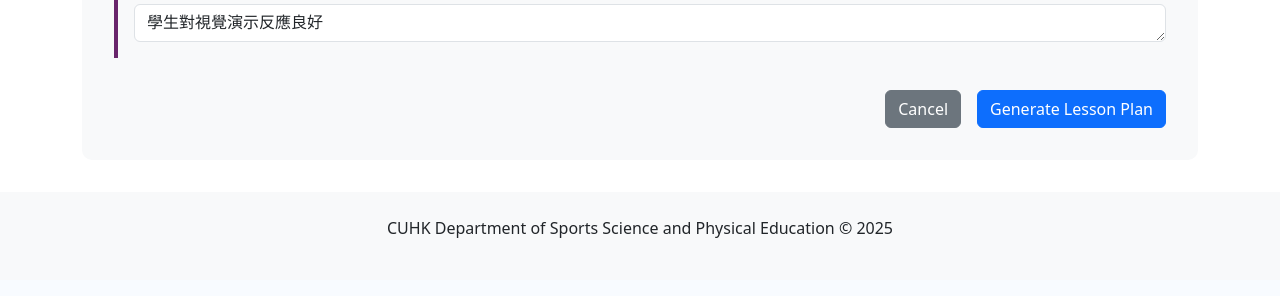
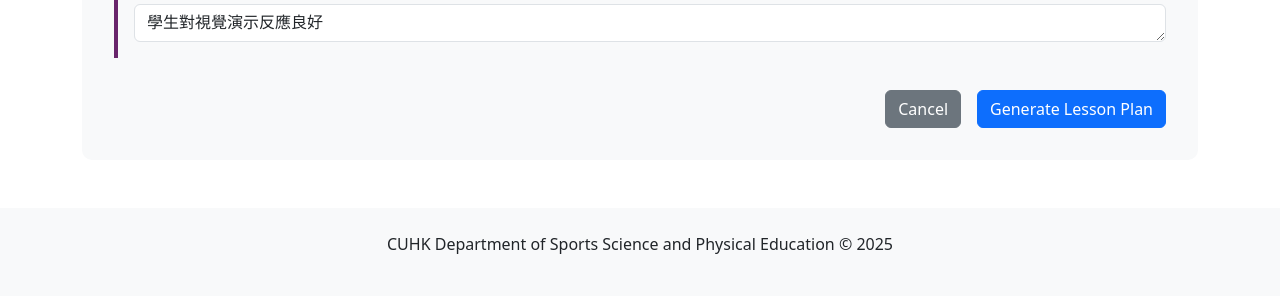
Before and after one commit to youwenshao/staffroom, a Flask app: page /create-lesson in a window 1280 px wide. Shown: the part 4072-4368 px from the top of the page. Before the commit the page ends 4310 px from the top, so only its background shows below. Run offline with Flask 3, Linux system fonts and the light colour scheme.

Commit message:
Adjust footer margin in base.html for improved spacing and visual balance.

```diff
--- a/templates/base.html
+++ b/templates/base.html
@@ -41,7 +41,7 @@
     </div>
 
     <!-- Footer -->
-    <footer class="bg-light text-center p-4">
+    <footer class="bg-light text-center p-4 mt-5">
         <p>CUHK Department of Sports Science and Physical Education © 2025</p>
     </footer>
 
```
